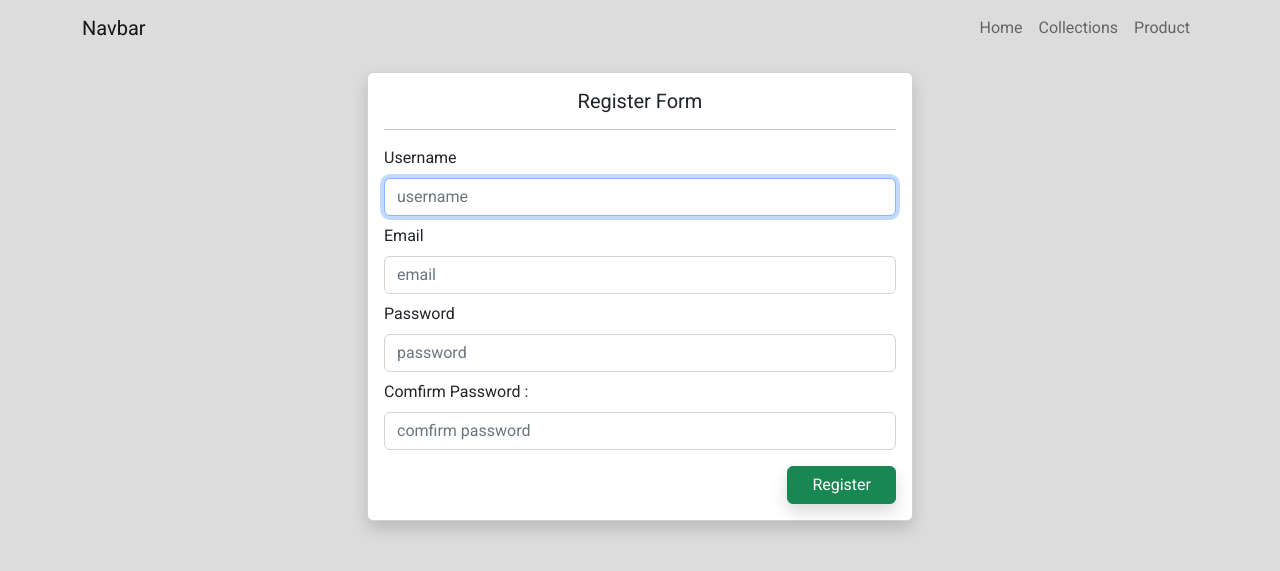
After one commit to Phengly-Git007/django-payment-online, a Django app: page /register/ in a window 1280 px wide. The commit adds this page. Shown: the top 571 px of the page. Run offline with Django 4.2, Linux system fonts and the light colour scheme.

Commit message:
design form login and register

```diff
--- /dev/null
+++ b/store/controller/authview.py
@@ -0,0 +1,18 @@
+from django.shortcuts import render,redirect
+from django.contrib import messages
+from store.forms import CustomUserForm
+
+def register(request):
+    form = CustomUserForm()
+    if request.method == 'POST':
+        form = CustomUserForm(request.POST)
+        if form.is_valid():
+            form.save()
+            messages.success(request, "User register successful")
+            return redirect('login')
+
+    context = {'form':form}
+    return render(request,'store/auth/register.html',context)
+
+def login(request):
+    return render(request,'store/auth/login.html')
--- /dev/null
+++ b/store/forms.py
@@ -0,0 +1,14 @@
+from django.contrib.auth.forms import UserCreationForm
+
+from .models import User
+
+from django import forms
+
+class CustomUserForm(UserCreationForm):
+    username = forms.CharField(widget=forms.TextInput(attrs={'class': 'form-control my-2','placeholder':'username'}))
+    email = forms.CharField(widget=forms.EmailInput(attrs={'class': 'form-control my-2','placeholder':'email'}))
+    password1 = forms.CharField(widget=forms.PasswordInput(attrs={'class': 'form-control my-2','placeholder':'password'}))
+    password2 = forms.CharField(widget=forms.PasswordInput(attrs={'class': 'form-control my-2','placeholder':'comfirm password'}))
+    class Meta:
+        model = User
+        fields = ['username','email','password1','password2']
--- a/store/models.py
+++ b/store/models.py
@@ -2,6 +2,7 @@ from django.db import models
 
 import datetime
 import os
+from django.contrib.auth.models import User
 
 # Create your models here.
 
--- /dev/null
+++ b/store/templates/store/auth/register.html
@@ -0,0 +1,53 @@
+{% extends 'store/layouts/main.html' %}
+
+{% block content %}
+  <div class="container">
+    <div class="row justify content-center">
+      <div class="col-md-3"></div>
+      <div class="col-md-6">
+        <div class="">
+          <div class="card mt-3 shadow">
+            <div class="card-body">
+              <form method="post">
+                {% csrf_token %}
+                <div class="text-center">
+                  <h5>Register Form</h5>
+                </div>
+                <hr />
+                <div class="form-group">
+                  <label for="">{{ form.username.label }}</label>
+                  {{ form.username }}
+                  {% if form.errors.username %}
+                    <label class="text-danger">{{ form.errors.username }}</label>
+                  {% endif %}
+                </div>
+                <div class="form-group">
+                  <label for="">{{ form.email.label }}</label>
+                  {{ form.email }}
+                  {% if form.errors.email %}
+                    <label class="text-danger">{{ form.errors.email }}</label>
+                  {% endif %}
+                </div>
+                <div class="form-group">
+                  <label for="">Password</label>
+                  {{ form.password1 }}
+                  {% if form.errors.password1 %}
+                    <label class="text-danger">{{ form.errors.password1 }}</label>
+                  {% endif %}
+                </div>
+                <div class="form-group">
+                  <label for="">Comfirm Password :</label>
+                  {{ form.password2 }}
+                  {% if form.errors.password2 %}
+                    <label class="text-danger">{{ form.errors.password2 }}</label>
+                  {% endif %}
+                </div>
+                <button type="submit" class="btn btn-success shadow float-end px-4 mt-2">Register</button>
+              </form>
+            </div>
+          </div>
+        </div>
+      </div>
+    </div>
+  </div>
+{% endblock %}
--- a/store/templates/store/collections.html
+++ b/store/templates/store/collections.html
@@ -30,4 +30,3 @@
     </div>
   </div>
 {% endblock %}
-<p>Lorem ipsum dolor sit amet consectetur, adipisicing elit. Dolores cumque illum recusandae neque et magni.</p>
--- a/store/templates/store/products/index.html
+++ b/store/templates/store/products/index.html
@@ -8,13 +8,13 @@
   <div class="py-3 bg-info">
     <div class="container"> <a href="{% url 'home' %}" >Home</a> /
         <a href="{% url 'collections' %}" >Collections</a> /
-        {{ category_name.name }}
+        {{ category.name }}
     </div>
   </div>
   <div class="container py-3">
     <div class="row">
       <div class="col-md-12">
-        <h5>{{ category_name.name }}</h5>
+        <h5>{{ category.name }}</h5>
         <hr />
         <div class="row">
           {% for product in products %}
--- a/store/urls.py
+++ b/store/urls.py
@@ -1,10 +1,12 @@
 from django.urls import path
 from . import views
-
+from store.controller import authview
 
 urlpatterns = [
     path('',views.home,name='home'),
     path('collections',views.collections,name='collections'),
     path('collections/<str:slug>',views.collectionsView,name='collections-view'),
     path('collections/<str:cat_slug>/<str:pro_slug>',views.productDetails,name='product-details'),
+    path('register/',authview.register,name='register'),
+    path('login/',authview.login,name='login'),
 ]
```
Also changed, not shown: store/templates/store/auth/login.html (added, +35 -0 lines), store/views.py (+6 -6 lines), static/uploads/2023-01-04_2238517lkJrCXEDkRS0IKg_setting_xxx_0_90_end_800.png (added).
